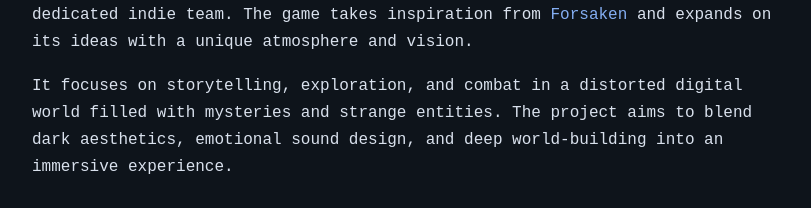
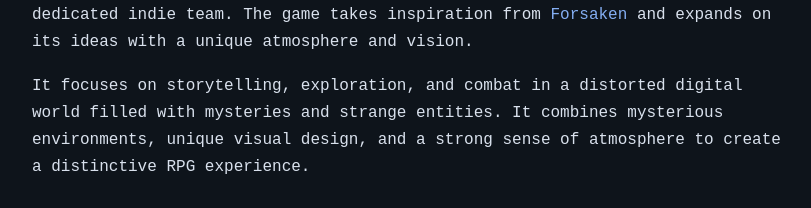
Before and after one commit to ItzMeUnreal/web, a plain HTML site: page aog.html in a window 1280 px wide. Shown: the part 173-381 px from the top of the page, without its empty margins (224-1035 px from the left). Drawn offline with Linux system fonts and the light colour scheme.

Commit message:
Revise project description for clarity and impact

```diff
--- a/aog.html
+++ b/aog.html
@@ -119,7 +119,8 @@
 
     <p>
       It focuses on storytelling, exploration, and combat in a distorted digital world filled with mysteries and strange entities.
-      The project aims to blend dark aesthetics, emotional sound design, and deep world-building into an immersive experience.
+      It combines mysterious environments, unique visual design, and a strong sense of atmosphere
+      to create a distinctive RPG experience.
     </p>
 
     <div class="socials">
```
